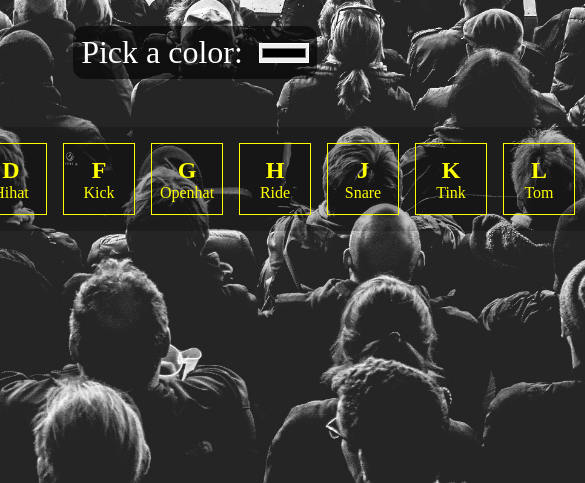
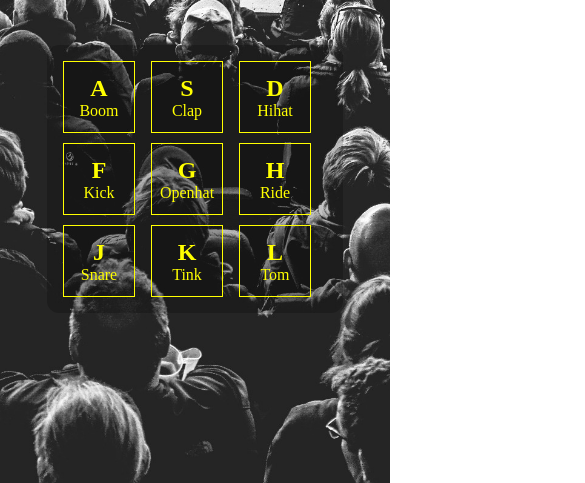
Before and after one commit to abdullahi-321/beat-maker, a plain HTML site: page index.html in a window 390 px wide. Shown: the part 361-844 px from the top of the page, 585 px wide, since content can reach past the window. Drawn offline with Linux system fonts and the light colour scheme.

Commit message:
Update style.css

```diff
--- a/style.css
+++ b/style.css
@@ -84,3 +84,11 @@ input {
   border: 1px solid white;
   cursor: pointer;
 }
+
+@media screen and (max-width:900px) {
+  .main {
+    display: grid;
+    grid-template-columns: auto auto auto;
+    row-gap: 10px;
+  }
+}
```
